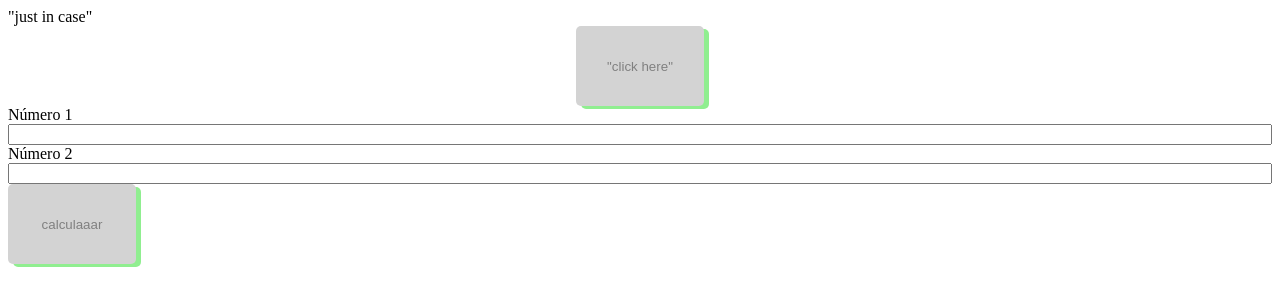
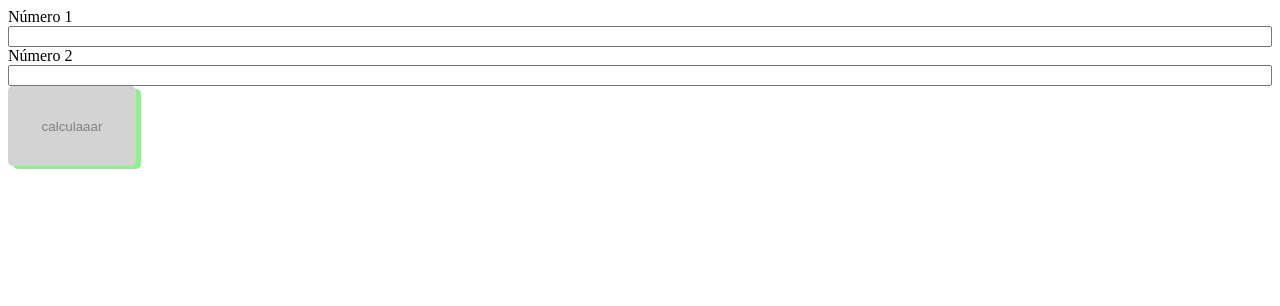
Before and after one commit to paosofiam/form-component, a website: page index.html in a window 1280 px wide. Drawn offline with Linux system fonts and the light colour scheme.

Commit message:
Update index.html

```diff
--- a/index.html
+++ b/index.html
@@ -10,12 +10,6 @@
     <main>
       <section>
         <form action="">
-          <label for="buttonnn">
-            <span>
-              "just in case"
-            </span>
-            <button type="submit" id="buttonnn">"click here"</button>
-          </label>
           <label for="input1">
             <span>
               Número 1
```
